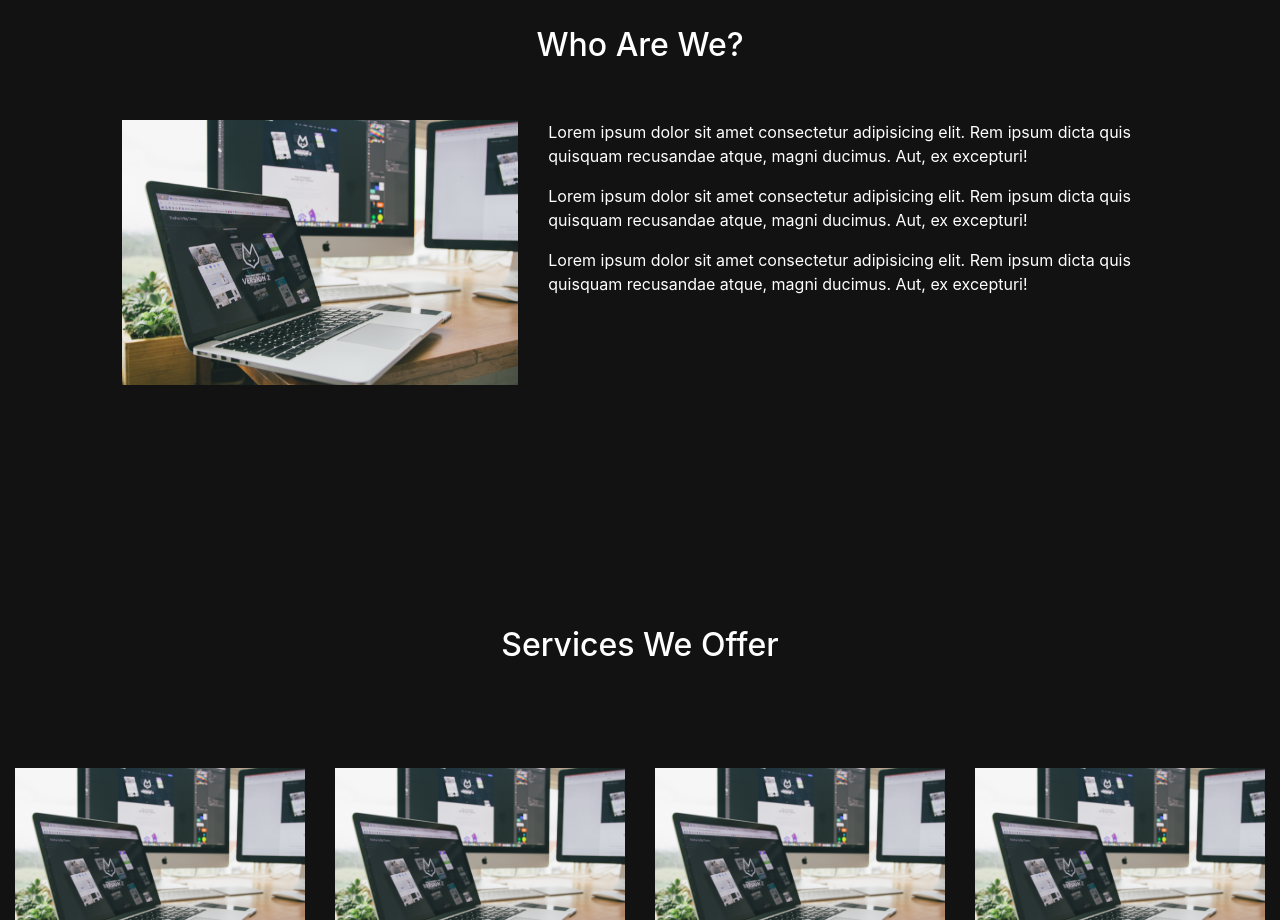
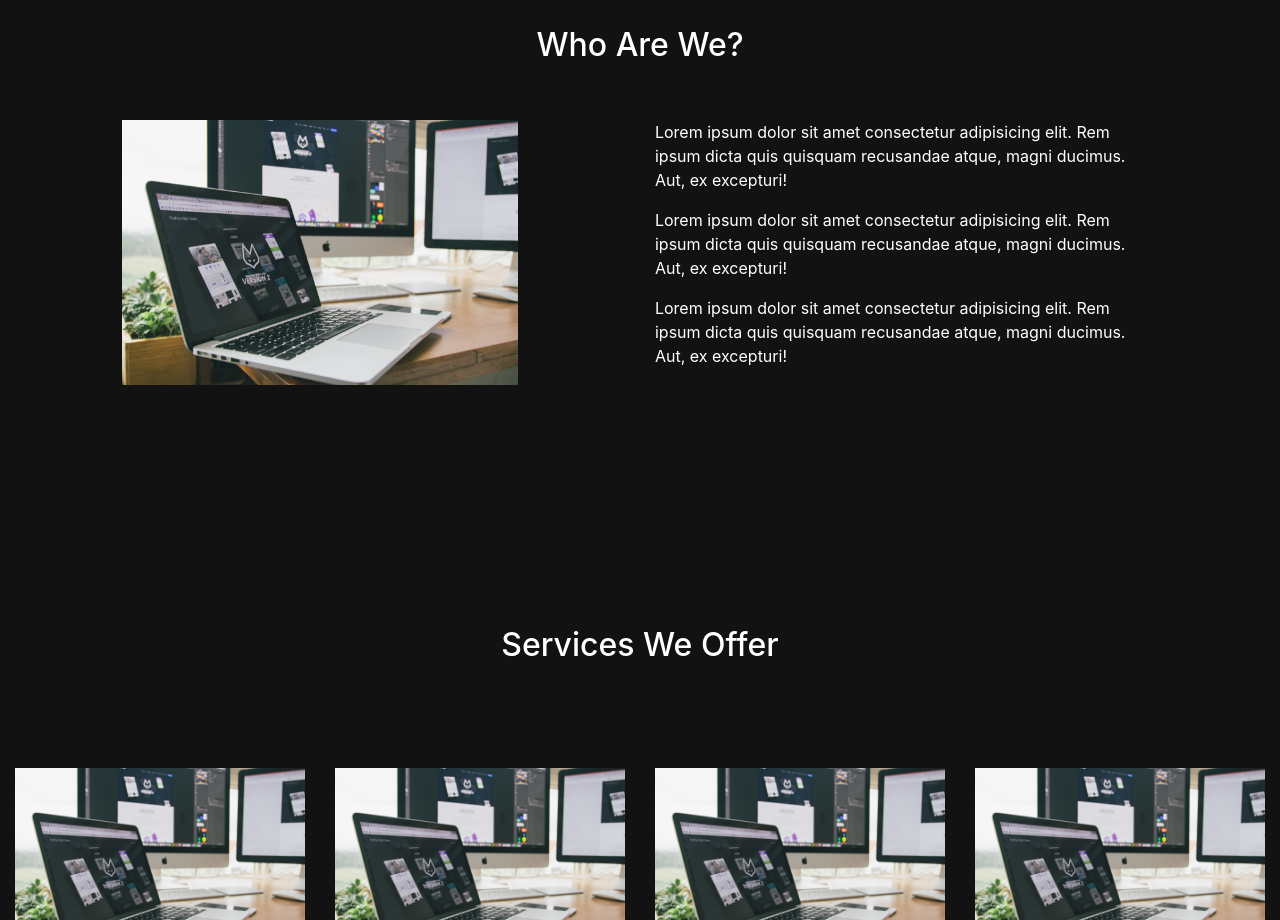
Before and after one commit to Inwood-Media/Inwood-Media, a React (Create React App) app: page / in a window 1280 px wide. Shown: the part 1140-2060 px from the top of the page. Built offline with nearby package versions, Linux system fonts and the light colour scheme.

Commit message:
updated secion two

```diff
--- a/src/components/Main/index.js
+++ b/src/components/Main/index.js
@@ -35,7 +35,9 @@ export default function Main() {
                 className='main-img img-fluid'
               />
             </div>
-            <div className='col-md-6'>
+            <div className='col-md-1'></div>
+
+            <div className='col-md-5'>
               <p>
                 Lorem ipsum dolor sit amet consectetur adipisicing elit. Rem
                 ipsum dicta quis quisquam recusandae atque, magni ducimus. Aut,
```
